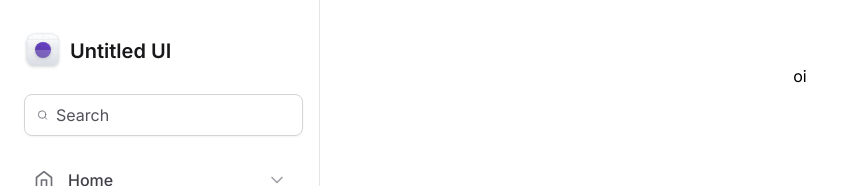
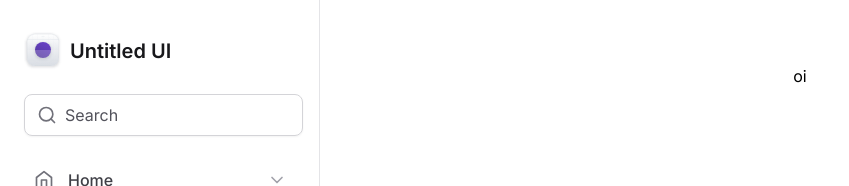
Before and after one commit to tilo1306/tailwind-nextJS, a Next.js app: page / in a window 1280 px wide. Shown: the top 186 px of the page, without its empty margins (0-849 px from the left). Built offline with nearby package versions, Linux system fonts and the light colour scheme.

Commit message:
feat: Pattern Composition

```diff
--- /dev/null
+++ b/src/components/Input/index.tsx
@@ -0,0 +1,31 @@
+import { Search } from 'lucide-react'
+import { ComponentProps } from 'react'
+
+type InputPrefixProps = ComponentProps<'div'>
+
+export function InputPrefix(props: InputPrefixProps) {
+  return <div {...props} />
+}
+
+type InputControlProps = ComponentProps<'input'>
+
+export function InputControl(props: InputControlProps) {
+  return (
+    <input
+      className="flex-1 border-0 bg-transparent p-0 text-zinc-900 placeholder-zinc-600"
+      {...props}
+    />
+  )
+}
+
+export type InputRootProps = ComponentProps<'div'>
+
+export function InputRoot(props: InputRootProps) {
+  return (
+    <div
+      className="mx-1 flex w-full items-center gap-2 rounded-lg border border-zinc-300 px-3 py-2 shadow-sm
+      "
+      {...props}
+    />
+  )
+}
--- a/src/components/Sidebar/index.tsx
+++ b/src/components/Sidebar/index.tsx
@@ -13,21 +13,18 @@ import { Logo } from './Logo'
 import { NavItem } from './NavItem'
 import { UsedSpaceWidget } from './UsedSpaceWidget'
 import { Profile } from './Profile'
+import { Input, InputControl, InputPrefix, InputRoot } from '../Input'
 
 export function Sidebar() {
   return (
     <aside className="flex flex-col gap-6 border-r border-zinc-200 px-5 py-8">
       <Logo />
-      <div
-        className="mx-1 flex w-full items-center gap-2 rounded-lg border border-zinc-300 px-3 py-2 shadow-sm
-      "
-      >
-        <Search className="h-5 w-5 text-zinc-500" />
-        <input
-          className="flex-1 border-0 bg-transparent p-0 text-zinc-900 placeholder-zinc-600"
-          placeholder="Search"
-        />
-      </div>
+      <InputRoot>
+        <InputPrefix>
+          <Search className="h-5 w-5 text-zinc-500" />
+        </InputPrefix>
+        <InputControl placeholder="Search" />
+      </InputRoot>
       <nav className="space-y-0.5">
         <NavItem title="Home" icon={Home} />
         <NavItem title="Dashboard" icon={BarChart} />
```
